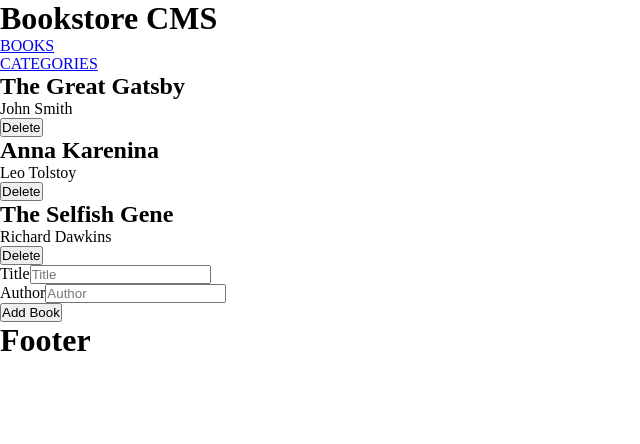
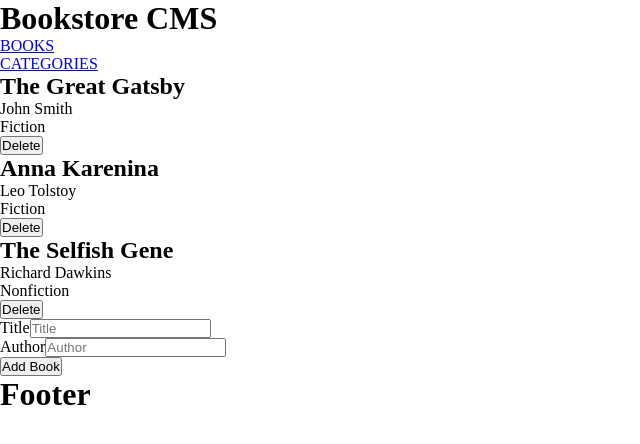
Before and after one commit to Alejuda/Bookstore, a React (Create React App) app: page / in a window 1280 px wide. Shown: the top 444 px of the page, without its empty margins (0-640 px from the left). Built offline with nearby package versions, Linux system fonts and the light colour scheme.

Commit message:
Modified book component to dispatch the removeBook action from the delete button on each book

```diff
--- a/src/components/Book.js
+++ b/src/components/Book.js
@@ -1,22 +1,27 @@
 import PropTypes from 'prop-types';
+import { useDispatch } from "react-redux";
+import { removeBook } from "../redux/books/booksSlice";
 
 const Book = ({
-  title, author, progress, handleDelete, id,
-}) => (
-  <div className="book-container">
-    <h2>{title}</h2>
-    <p>{author}</p>
-    <p>{progress}</p>
-    <button type="button" onClick={() => handleDelete(id)}>Delete</button>
-  </div>
-);
+  title, author, item_id, category
+}) => {
+  const dispatch = useDispatch();
+
+  return (
+    <div className="book-container">
+      <h2>{title}</h2>
+      <p>{author}</p>
+      <p>{category}</p>
+      <button type="button" onClick={() => dispatch(removeBook(item_id))}>Delete</button>
+    </div>
+  );
+}
 
 export default Book;
 
 Book.propTypes = {
   title: PropTypes.string.isRequired,
   author: PropTypes.string.isRequired,
-  progress: PropTypes.string.isRequired,
-  handleDelete: PropTypes.func.isRequired,
-  id: PropTypes.string.isRequired,
+  category: PropTypes.string.isRequired,
+  item_id: PropTypes.string.isRequired,
 };
```
